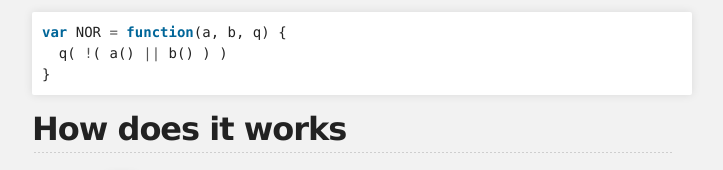
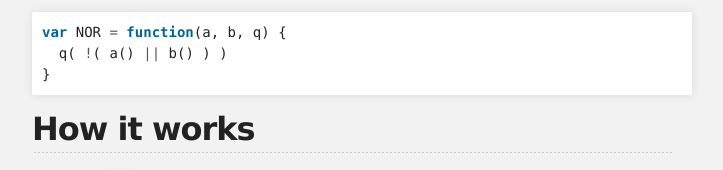
Before and after one commit to vic/NoR, a plain HTML site: page index.html in a window 1280 px wide. Shown: the part 2921-3091 px from the top of the page, without its empty margins (288-1011 px from the left). Drawn offline with Linux system fonts and the light colour scheme.

Commit message:
Fix grammar: remove "does" in "How does it works"

```diff
--- a/index.html
+++ b/index.html
@@ -143,7 +143,7 @@ give you the current <em>state</em> of each input, and our function looks like:<
 <span class="p">}</span>
 </pre></div>
 
-<h2>How does it works</h2>
+<h2>How it works</h2>
 
 <p>Using the <code>NoR</code> function to create a <em>gate</em> that reacts
 to changes on its inputs, and our NOR gate is:</p>
```
